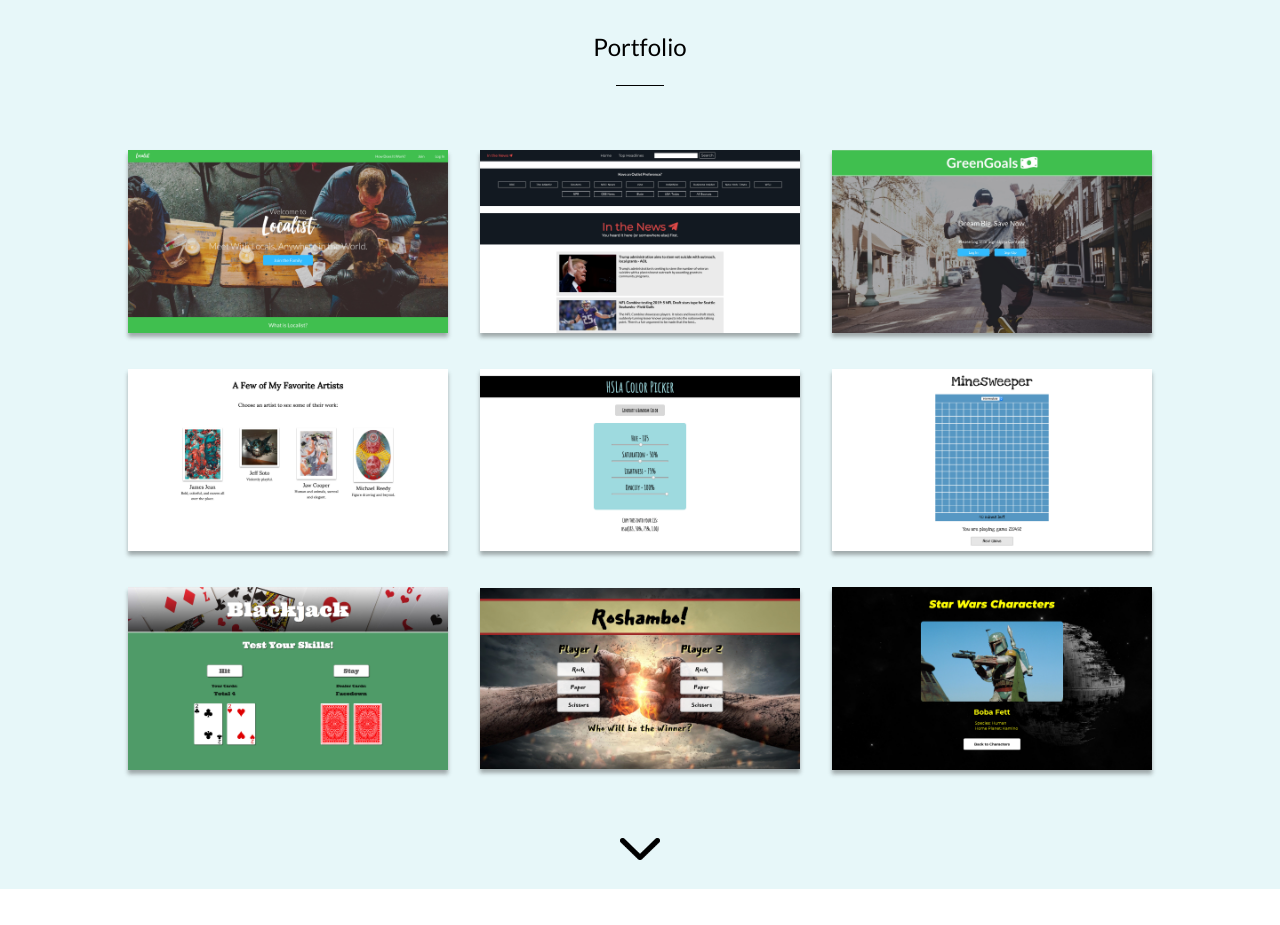
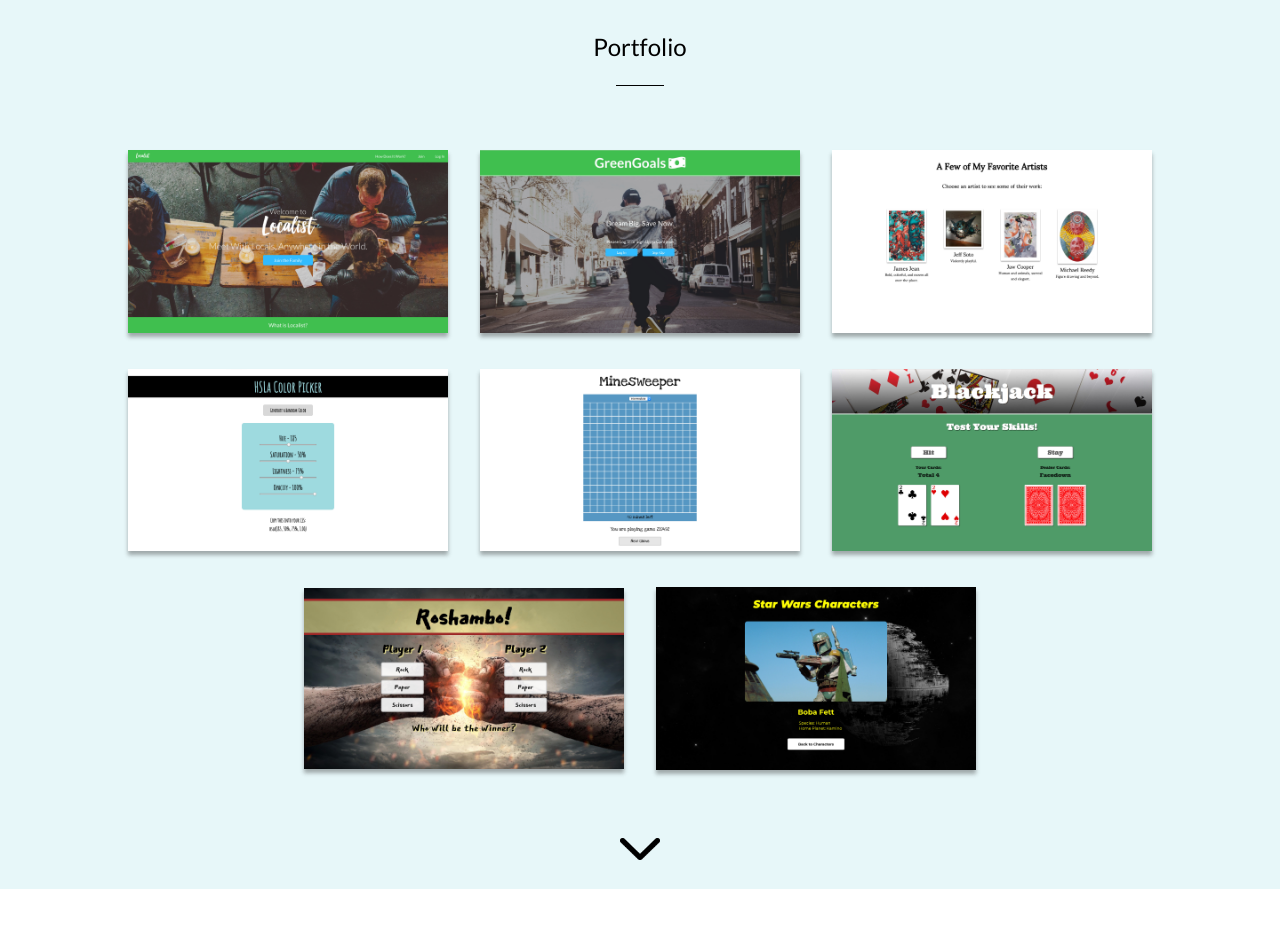
Before and after one commit to TobiasNorton/portfolio, a React (Create React App) app: page / in a window 1280 px wide. Shown: the part 1600-2525 px from the top of the page. Built offline with nearby package versions, Linux system fonts and the light colour scheme.

Commit message:
Remove In the News

```diff
--- a/src/App.js
+++ b/src/App.js
@@ -116,11 +116,6 @@ class App extends Component {
                 <img src="./localist.jpg" className="thumbnail" alt="Localist" />
               </a>
             </div>
-            <div>
-              <a href="http://in-the-news.surge.sh/" target="_blank">
-                <img src="./in-the-news.jpg" className="thumbnail" alt="HSL Color Picker" />
-              </a>
-            </div>
 
             <div>
               <a href="https://greengoals.herokuapp.com/" target="_blank">
@@ -194,7 +189,7 @@ class App extends Component {
           <div>
             <div className="contact-me-container">
               <div className="contact">
-                <i class="fab fa-github"></i>
+                <i class="fab fa-github" />
                 <p>github.com/TobiasNorton</p>
               </div>
               <div className="contact">
```
